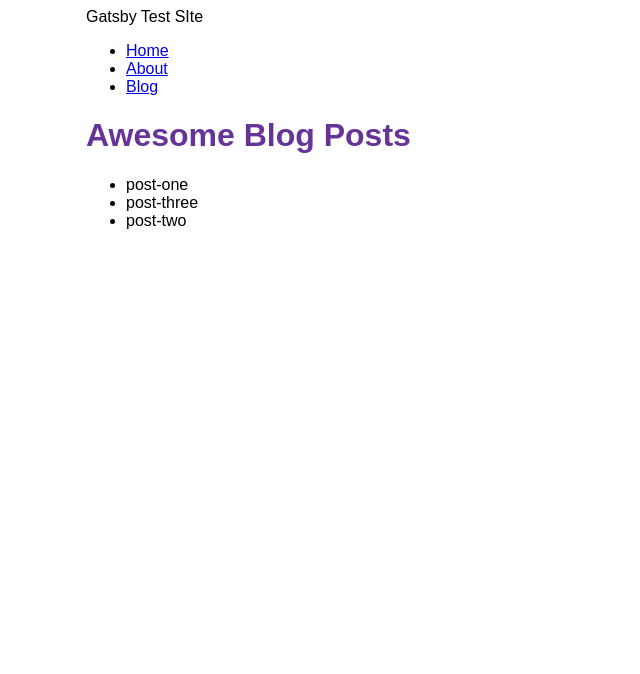
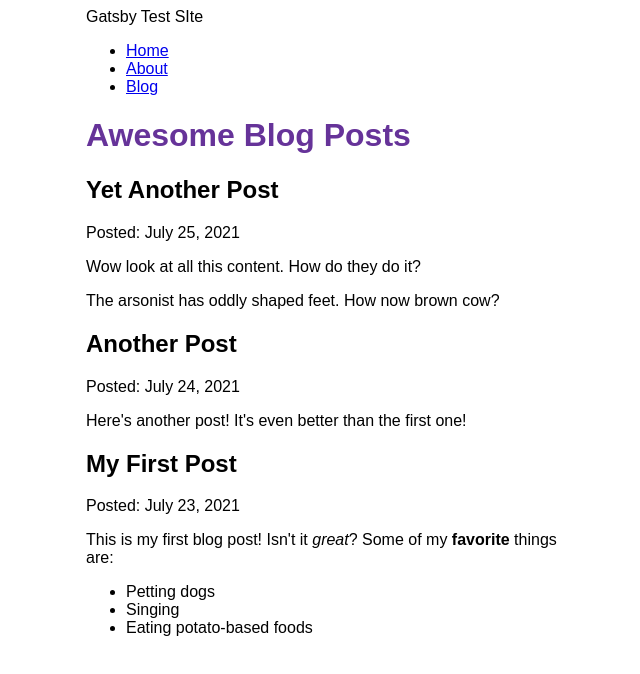
Before and after one commit to dancj/gatsby-demo, a Gatsby site: page /blog in a window 1280 px wide. Shown: the whole page, without its empty margins (304-944 px from the left). Built offline with nearby package versions, Linux system fonts and the light colour scheme; Gatsby itself is replaced by a stand-in of ours.

Commit message:
finished part 5, added blog markdown .mdx renderer

```diff
--- a/blog/post-one.mdx
+++ b/blog/post-one.mdx
@@ -0,0 +1,9 @@
+---
+title: "My First Post"
+date: "2021-07-23"
+---
+This is my first blog post! Isn't it *great*?
+Some of my **favorite** things are:
+* Petting dogs
+* Singing
+* Eating potato-based foods
--- a/blog/post-three.mdx
+++ b/blog/post-three.mdx
@@ -0,0 +1,5 @@
+---
+title: "Another Post"
+date: "2021-07-24"
+---
+Here's another post! It's even better than the first one!
--- a/blog/post-two.mdx
+++ b/blog/post-two.mdx
@@ -0,0 +1,7 @@
+---
+title: "Yet Another Post"
+date: "2021-07-25"
+---
+Wow look at all this content. How do they do it?
+
+The arsonist has oddly shaped feet.  How now brown cow?
--- a/gatsby-config.js
+++ b/gatsby-config.js
@@ -13,5 +13,6 @@ module.exports = {
         path: `${__dirname}/blog`,
       }
     },
+    "gatsby-plugin-mdx"
   ],
 }
--- a/package.json
+++ b/package.json
@@ -15,8 +15,11 @@
     "clean": "gatsby clean"
   },
   "dependencies": {
+    "@mdx-js/mdx": "^1.6.22",
+    "@mdx-js/react": "^1.6.22",
     "gatsby": "^4.10.1",
     "gatsby-plugin-image": "^2.10.0",
+    "gatsby-plugin-mdx": "^3.10.2",
     "gatsby-plugin-sharp": "^4.10.1",
     "gatsby-source-filesystem": "^4.10.0",
     "react": "^17.0.1",
--- a/src/pages/blog.js
+++ b/src/pages/blog.js
@@ -1,24 +1,32 @@
 import * as React from "react";
 import { graphql } from "gatsby";
+import { MDXRenderer } from 'gatsby-plugin-mdx'
 import Layout from "../components/layout";
 
 const BlogPage = ({ data }) => {
   return (
     <Layout pageTitle="Awesome Blog Posts">
-      <ul>
-        {data.allFile.nodes.map((node) => (
-          <li key={node.name}>{node.name}</li>
+        {data.allMdx.nodes.map((node) => (
+          <article key={node.id}>
+            <h2>{node.frontmatter.title}</h2>
+            <p>Posted: {node.frontmatter.date}</p>
+            <MDXRenderer>{node.body}</MDXRenderer>
+          </article>
         ))}
-      </ul>
     </Layout>
   );
 };
 
 export const query = graphql`
   query {
-    allFile(filter: {sourceInstanceName: {eq: "blog"}}) {
+    allMdx(sort: {order: DESC, fields: frontmatter___date}) {
       nodes {
-        name
+        frontmatter {
+          date(formatString: "MMMM D, YYYY")
+          title
+        }
+        id
+        body
       }
     }
   }
```
Also changed, not shown: 1 other file.
